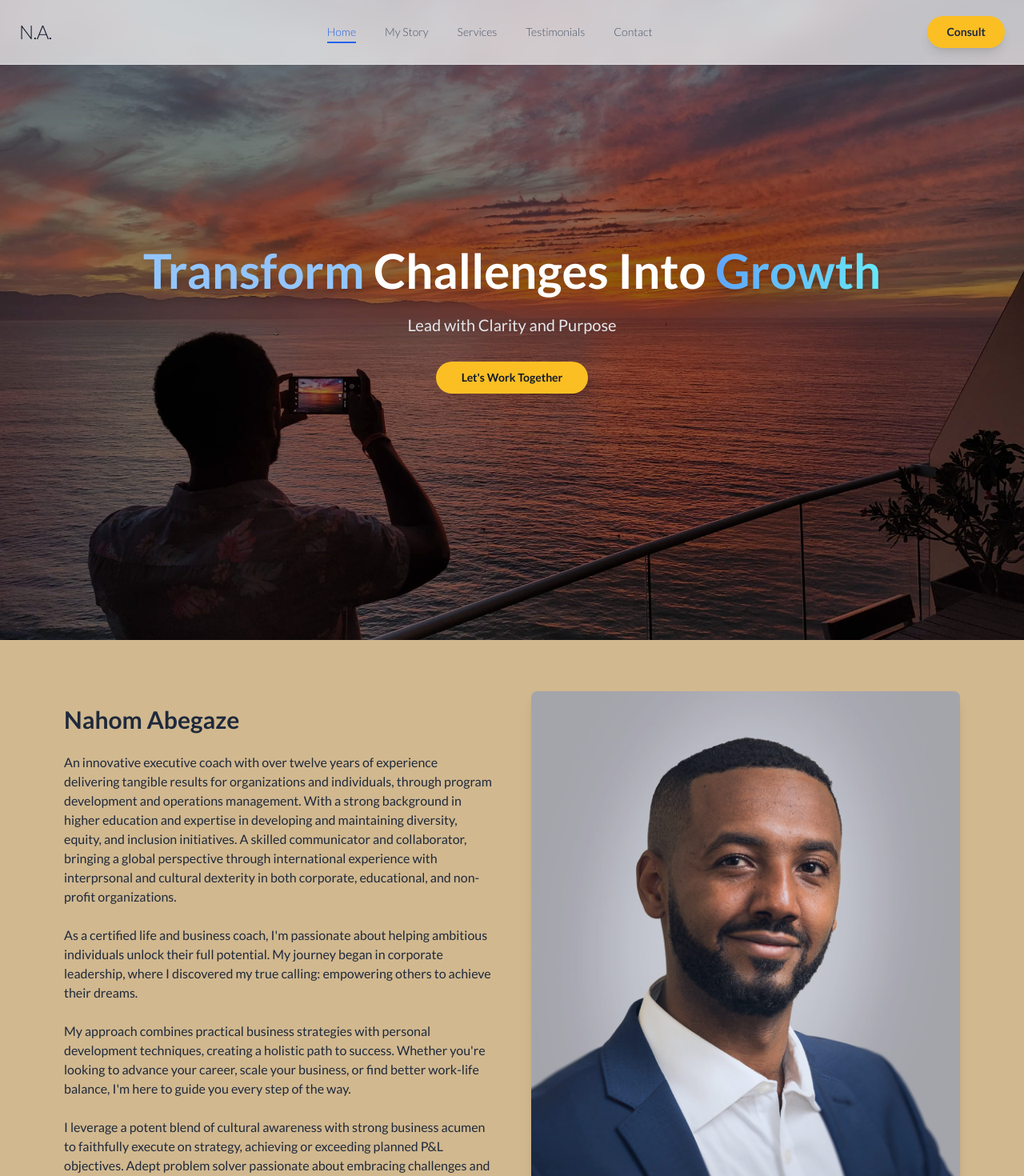
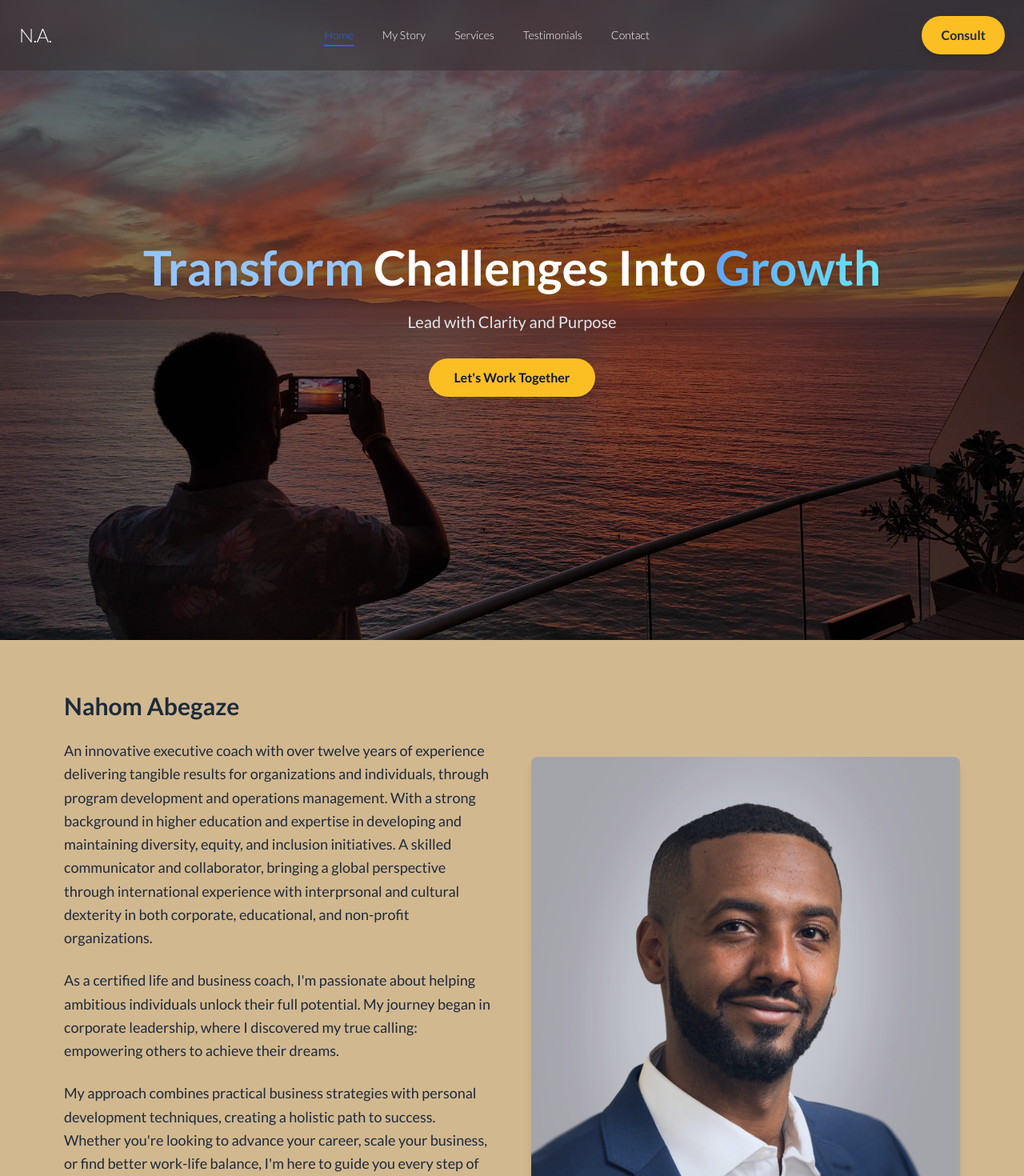
Before and after one commit to ammanabua/landing-na, a Next.js app: page / in a window 1280 px wide. Shown: the top 1470 px of the page at 80% size. Built offline with nearby package versions, Linux system fonts and the light colour scheme.

Commit message:
update components

```diff
--- a/src/components/About.tsx
+++ b/src/components/About.tsx
@@ -81,16 +81,16 @@ const About = (): JSX.Element => {
           {/* Left side - Text Content */}
           <div className="space-y-6">
             <motion.h3 variants={itemVariants} className="text-3xl font-semibold text-slate-800">Nahom Abegaze</motion.h3>
-            <motion.p variants={itemVariants} className="text-slate-800">
+            <motion.p variants={itemVariants} className="text-slate-800 text-lg leading-relaxed">
             An innovative executive coach with over twelve years of experience delivering tangible results for organizations and individuals, through program development and operations management. With a strong background in higher education and expertise in developing and maintaining diversity, equity, and inclusion initiatives. A skilled communicator and collaborator, bringing a global perspective through international experience with interprsonal and cultural dexterity in both corporate, educational, and non-profit organizations.
             </motion.p>
-            <motion.p variants={itemVariants} className="text-slate-800">
+            <motion.p variants={itemVariants} className="text-slate-800 text-lg leading-relaxed">
               As a certified life and business coach, I&apos;m passionate about helping ambitious individuals unlock their full potential. My journey began in corporate leadership, where I discovered my true calling: empowering others to achieve their dreams.
             </motion.p>
-            <motion.p variants={itemVariants} className="text-slate-800">
+            <motion.p variants={itemVariants} className="text-slate-800 text-lg leading-relaxed">
               My approach combines practical business strategies with personal development techniques, creating a holistic path to success. Whether you&apos;re looking to advance your career, scale your business, or find better work-life balance, I&apos;m here to guide you every step of the way.
             </motion.p>
-            <motion.p variants={itemVariants} className="text-slate-800">
+            <motion.p variants={itemVariants} className="text-slate-800 text-lg leading-relaxed">
               I leverage a potent blend of cultural awareness with strong business acumen to faithfully execute on strategy, achieving or exceeding planned P&L objectives. Adept problem solver passionate about embracing challenges and working closely with stakeholders to design elegant solutions. Passionate about nurturing a culture of excellence.
             </motion.p>
           </div>
--- a/src/components/Hero.tsx
+++ b/src/components/Hero.tsx
@@ -45,9 +45,9 @@ const Hero = () => {
     <main className='hero flex flex-col w-full' ref={ref}>
         <motion.div
           initial={{ opacity: 0 }}
-          animate={isInView ? { opacity: 0.25 } : { opacity: 0 }}
+          animate={isInView ? { opacity: 0.3 } : { opacity: 0 }}
           transition={{ duration: 1, ease: isInView ? "easeOut" : "easeIn" }}
-          className='absolute bg-black h-screen w-full opacity-25 top-0 z-[5]'></motion.div>
+          className='absolute bg-black h-screen w-full opacity-30 top-0 z-[5]'></motion.div>
         <motion.section
             initial="hidden"
             animate={isInView ? "visible" : "exit"}
--- a/src/components/LogoCarousel.tsx
+++ b/src/components/LogoCarousel.tsx
@@ -1,6 +1,6 @@
 'use client'
 import Image from 'next/image';
-import { useState, useEffect } from 'react';
+import { useState, useEffect, JSX } from 'react';
 
 interface Logo {
   name: string;
@@ -14,10 +14,10 @@ interface LogoCarouselProps {
   className?: string;
 }
 
-const LogoCarousel: React.FC<LogoCarouselProps> = ({
-  speed = 30,
+const LogoCarousel = ({
+  speed = 18,
   className = ''
-}) => {
+}: LogoCarouselProps): JSX.Element => {
   const [animationDuration, setAnimationDuration] = useState<number>(speed);
   const [windowWidth, setWindowWidth] = useState<number>(0);
 
@@ -47,35 +47,29 @@ const LogoCarousel: React.FC<LogoCarouselProps> = ({
   }, []);
 
   useEffect(() => {
-    if (windowWidth < 768) {
-      setAnimationDuration(speed * 1.5);
-    } else {
-      setAnimationDuration(speed);
-    }
+    const baseDuration = Math.max(8, speed);
+    const duration = windowWidth < 768
+      ? Math.max(6, baseDuration * 0.85)
+      : baseDuration;
+
+    setAnimationDuration(duration);
   }, [windowWidth, speed]);
 
   const duplicatedLogos = [...logos, ...logos, ...logos];
 
   return (
     <section className={`py-4 sm:py-6 lg:py-8 bg-[#d4d8f0] flex w-full justify-center items-center ${className}`}>
-      <div className="max-w-8xl mx-auto px-4 w-full">
+      <div className="max-w-8xl mx-auto w-full">
         {/* Header Section */}
         <div className="text-center mb-8 sm:mb-12">
-          <h2 className="text-2xl sm:text-3xl font-bold mb-3 sm:mb-4 text-slate-800">
-            Trusted By Industry Leaders
-          </h2>
-          <div className="w-16 sm:w-20 h-1 bg-blue-500 mx-auto mb-4 sm:mb-6"></div>
           <p className="text-gray-600 text-sm sm:text-base max-w-2xl mx-auto px-4">
-            I&apos;ve had the privilege of working with professionals from these leading organizations
+            Organizations that have trusted me to deliver exceptional services.
           </p>
+          <div className="w-16 sm:w-20 h-1 bg-slate-500 mx-auto mt-4 sm:mt-6"></div>
         </div>
 
         {/* Carousel Container */}
         <div className="relative overflow-hidden w-full min-h-32 sm:min-h-40 lg:min-h-48 flex items-center">
-          {/* Gradient Overlays */}
-          <div className="absolute left-0 top-0 w-12 sm:w-20 h-full bg-gradient-to-r from-white to-transparent z-10"></div>
-          <div className="absolute right-0 top-0 w-12 sm:w-20 h-full bg-gradient-to-l from-white to-transparent z-10"></div>
-
           {/* Logo Track */}
           <div className="relative flex w-full overflow-hidden">
             <div
--- a/src/components/Navbar.tsx
+++ b/src/components/Navbar.tsx
@@ -1,10 +1,10 @@
 'use client'
-import React, { useState, useEffect, useRef } from 'react';
+import { useState, useEffect, useRef, JSX } from 'react';
 import { Menu, X } from 'lucide-react';
 import { Button } from "@/components/ui/button";
 import { motion } from 'framer-motion';
 
-const Navbar = () => {
+const Navbar = (): JSX.Element => {
   const [isOpen, setIsOpen] = useState(false);
   const [isVisible, setIsVisible] = useState(true);
   const [isAtTop, setIsAtTop] = useState(true);
@@ -14,19 +14,19 @@ const Navbar = () => {
   // Color scheme definitions
   const colors = {
     light: {
-      bg: 'bg-white/70 border-gray-200/50',
-      text: 'text-slate-900',
-      navInactive: 'text-slate-600',
+      bg: 'bg-[#3A3235]/60',
+      text: 'text-white',
+      navInactive: 'text-white',
       navActive: 'text-blue-600',
       navHover: '#2563eb',
       underline: 'bg-blue-600',
-      logo: 'text-slate-900 hover:text-blue-600',
+      logo: 'text-white hover:text-blue-600',
       button: 'bg-amber-400 text-slate-800 hover:bg-orange-500',
     },
     dark: {
-      bg: 'bg-slate-900/90 border-slate-700/50',
+      bg: 'bg-slate-900/80',
       text: 'text-white',
-      navInactive: 'text-gray-200',
+      navInactive: 'text-white',
       navActive: 'text-cyan-300',
       navHover: '#06b6d4',
       underline: 'bg-cyan-300',
@@ -126,7 +126,7 @@ const Navbar = () => {
       animate={isVisible ? "visible" : "hidden"}
       variants={navVariants}
       transition={{ duration: 0.3 }}
-      className={`w-full py-2 z-20 fixed top-0 left-0 right-0 backdrop-blur-md border-b transition-colors duration-300 ${currentColors.bg}`}>
+      className={`w-full py-2 z-20 fixed top-0 left-0 right-0 backdrop-blur-md transition-colors duration-300 ${currentColors.bg}`}>
 
       <div className="mx-auto max-w-7xl px-6 py-3">
         <motion.div className="flex justify-between items-center">
@@ -241,7 +241,7 @@ const Navbar = () => {
                 className="px-4 py-3">
                 <Button
                   variant="default"
-                  size="sm"
+                  size="lg"
                   className={`w-full font-light rounded-full transition-colors font-semibold ${currentColors.button}`}>
                   Consult
                 </Button>
--- a/src/components/ServiceCard.tsx
+++ b/src/components/ServiceCard.tsx
@@ -23,15 +23,17 @@ const ServiceCard = ({
       whileHover={{ y: -8, boxShadow: "0 20px 25px -5px rgba(0, 0, 0, 0.1)" }}
       transition={{ duration: 0.3, ease: 'easeOut' }}
     >
-      <Card className="w-full h-full bg[#fffffe]">
+      <Card className="w-full h-full bg-[#fffffe]">
         {/* Image Section */}
-        <div className="h-48 overflow-hidden">
+        <div className="relative h-48 overflow-hidden">
           <Image
             src={image}
             alt={title}
-            width={80}
-            height={80}
-            className="w-full h-full object-cover transition-transform duration-300 hover:scale-105"
+            fill
+            sizes="(min-width: 1024px) 400px, (min-width: 640px) 320px, 100vw"
+            quality={90}
+            className="object-cover transition-transform duration-300 hover:scale-105"
+            priority={false}
           />
         </div>
 
--- a/src/components/ui/button.tsx
+++ b/src/components/ui/button.tsx
@@ -22,8 +22,8 @@ const buttonVariants = cva(
       },
       size: {
         default: "h-9 px-4 py-2",
-        sm: "h-8 rounded-md px-3 text-xs",
-        lg: "h-10 rounded-md px-8",
+        sm: "h-10 rounded-md px-3 text-xs",
+        lg: "h-12 rounded-md px-8 text-md",
         icon: "h-9 w-9",
       },
     },
```
